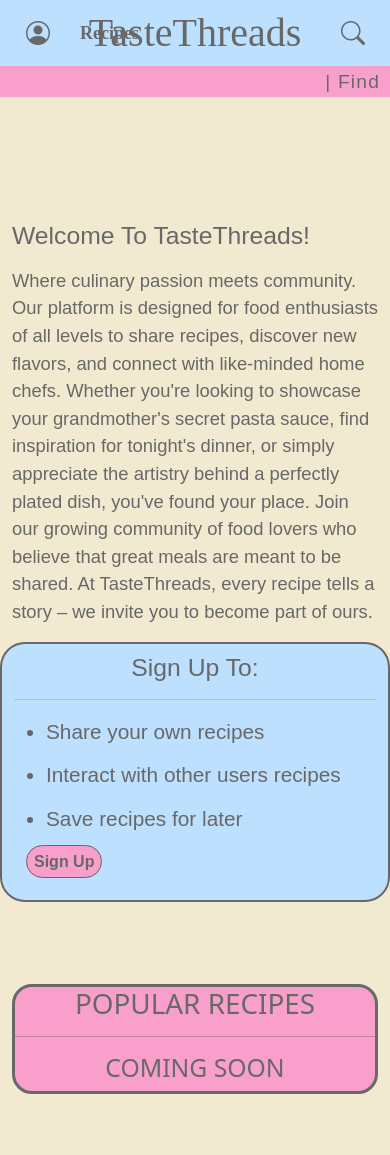
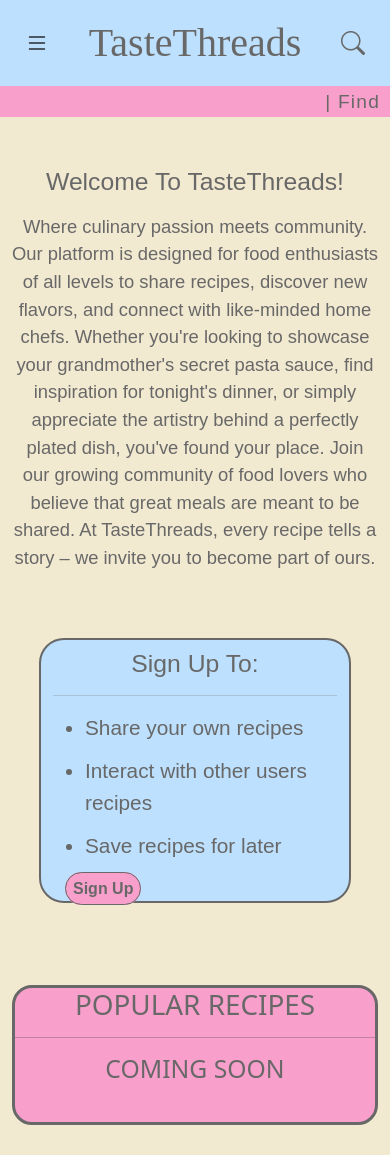
Before and after one commit to Willr-hawkins/taste-threads, a Django app: page / in a window 390 px wide. Before the commit the page ends 1094 px from the top, so only its background shows below. Run offline with Django 5.2, Linux system fonts and the light colour scheme.

Commit message:
Updated navbar for a responsive display on all screen sizes.

```diff
--- a/home/templates/home/home_page.html
+++ b/home/templates/home/home_page.html
@@ -51,7 +51,7 @@
     </div>
 
     <!-- Display the current most popular recipes throught the whole site. -->
-    <div class="container">
+    <div class="container popular-recipes-container">
         <div class="popular-recipes px-lg-4">
             <h1 class="text-center dim-gray">POPULAR RECIPES</h1>
             <hr>
--- a/recipes/templates/recipes/recipe_detail.html
+++ b/recipes/templates/recipes/recipe_detail.html
@@ -3,7 +3,7 @@
 
 {% block content %}
     <div class="container" style="padding-bottom: 50px;">
-        <a class="return-link float-start" style="margin-bottom: 25px; text-decoration: none;" href="{% url 'recipe_list' %}"><i class="bi bi-arrow-left-square-fill"></i> Back To All Recipes</a>
+        <a class="return-link float-start" style="margin-bottom: 25px; text-decoration: none;" href="javascript:history.back()"><i class="bi bi-arrow-left-square-fill"></i> Return</a>
         {% if recipe.image %}
             <div class="recipe-img mt-5">
                 <img src="{{ recipe.image.url }}" alt="{{ recipe.recipe_name }}">
--- a/static/css/base.css
+++ b/static/css/base.css
@@ -149,6 +149,19 @@ html, body {
     text-decoration: underline 2.5px #F1E9D0;
 }
 
+.offcanvas {
+    height: 150px !important;
+}
+
+.offcanvas .nav-link {
+    font-size: larger;
+}
+
+.offcanvas-body,
+.offcanvas-header {
+    background-color: #bde0fe !important;
+}
+
 /* Allauth templates */
 .allauth-container {
     padding-top: 93px;
@@ -195,7 +208,7 @@ html, body {
 }
 
 .intro {
-    margin-top: 124px;
+    margin-top: 120px;
 }
 
 .intro-text {
@@ -208,6 +221,9 @@ html, body {
     border-radius: 25px;
     padding-top: 9px;
     min-height: 260px;
+    text-align: start;
+    max-width: 80%;
+    margin: 0 auto;
 }
 
 .signup-box h2 {
@@ -235,12 +251,16 @@ html, body {
     background-color: #F1E9D0;
 }
 
+.popular-recipes-container {
+    padding-bottom: 30px;
+}
 
 .popular-recipes {
     background-color: #f8a0cb;
     border: 3px solid #686868;
     border-radius: 20px;
     margin-top: 82px;
+    padding-bottom: 30px;
 }
 
 /* recipes page */
@@ -421,6 +441,16 @@ html, body {
 
 /* phone sized screeens */
 @media (max-width: 767px) {
+
+    .intro {
+        text-align: center;
+        margin-top: 50px;
+    }
+
+    .signup-box {
+        margin-top: 50px;
+    }
+
     .card-body {
         margin-left: 0;
         margin-top: 10px;
--- a/templates/base.html
+++ b/templates/base.html
@@ -10,17 +10,17 @@
     {% endblock %}
 
     {% block corecss %}
-        <!-- Bootstrap CSS link -->
+        <!-- Bootstrap CSS -->
         <link href="https://cdn.jsdelivr.net/npm/bootstrap@5.3.3/dist/css/bootstrap.min.css" rel="stylesheet"
               integrity="sha384-QWTKZyjpPEjISv5WaRU9OFeRpok6YctnYmDr5pNlyT2bRjXh0JMhjY6hW+ALEwIH" crossorigin="anonymous">
-        <!-- Bootsrap icons CSS link -->
+        <!-- Bootstrap icons CSS -->
         <link rel="stylesheet" href="https://cdn.jsdelivr.net/npm/bootstrap-icons@1.11.1/font/bootstrap-icons.css">
-        <!-- Link to base.css file -->
+        <!-- Custom CSS -->
         <link rel="stylesheet" href="{% static 'css/base.css' %}">
     {% endblock %}
 
     {% block corejs %}
-        <!-- Boostrap JS and popper links -->
+        <!-- Bootstrap JS and Popper -->
         <script src="https://cdn.jsdelivr.net/npm/@popperjs/core@2.11.8/dist/umd/popper.min.js"
                 integrity="sha384-I7E8VVD/ismYTF4hNIPjVp/Zjvgyol6VFvRkX/vR+Vc4jQkC+hVqc2pM8ODewa9r" crossorigin="anonymous">
         </script>
@@ -34,38 +34,44 @@
 <body>
     <!-- Navbar -->
     <nav class="navbar" style="background-color: #bde0fe; position: relative;">
-        <div class="container-fluid d-flex justify-content align-items-center position-relative">
-            <!-- Left side of Nav: Profile + Recipes link -->
-            <div class="d-flex align-items-center">
+        <div class="container-fluid d-flex justify-content-between align-items-center">
+            <!-- Offcanvas toggler for small screens -->
+            <button class="btn d-md-none" type="button" data-bs-toggle="offcanvas" data-bs-target="#offcanvasNav"
+                aria-controls="offcanvasNav">
+                <i class="bi bi-list" style="font-size: 1.5rem;"></i>
+            </button>
+
+            <!-- Left side of Nav (hidden on small screens) -->
+            <div class="d-none d-md-flex align-items-center">
                 <div class="dropdown dropend me-2">
                     <button class="profile-dropdown" type="button" data-bs-toggle="dropdown" aria-expanded="false">
                         <i class="bi bi-person-circle dim-gray profile ms-2"></i>
                     </button>
                     <ul class="dropdown-menu">
                         {% if user.is_authenticated %}
-                            <li><a class="dropdown-item" href="{% url 'user_profile' %}">Profile</a></li>
-                            <li><a class="dropdown-item" href="#">Wishlists</a></li>
-                            <li><a class="dropdown-item" href="{% url 'account_logout' %}">Logout</a></li>
+                            <li><a class="dropdown-item libre-baskerville" href="{% url 'user_profile' %}">Profile</a></li>
+                            <li><a class="dropdown-item libre-baskerville" href="#">Wishlists</a></li>
+                            <li><a class="dropdown-item libre-baskerville" href="{% url 'account_logout' %}">Logout</a></li>
                         {% else %}
-                            <li><a class="dropdown-item" href="{% url 'account_login' %}">Login</a></li>
-                            <li><a class="dropdown-item" href="{% url 'account_signup' %}">Sign Up</a></li>
+                            <li><a class="dropdown-item libre-baskerville" href="{% url 'account_login' %}">Login</a></li>
+                            <li><a class="dropdown-item libre-baskerville" href="{% url 'account_signup' %}">Sign Up</a></li>
                         {% endif %}
                     </ul>
                 </div>
-                <!-- Link to see all recipes -->
                 <a href="{% url 'recipe_list' %}" class="recipes-link dim-gray libre-baskerville ms-3">Recipes</a>
             </div>
 
             <!-- Centered navbar brand -->
-            <a href="{% url 'home' %}" class="navbar-brand navbar-brand-centered libre-baskerville">TasteThreads</a>
+            <a href="{% url 'home' %}" class="navbar-brand mx-auto libre-baskerville">TasteThreads</a>
 
-            <!-- Right side of Nav: Search toggle -->
+            <!-- Right side: Search toggle -->
             <div class="search-container d-flex align-items-center">
-                <!-- Search button (visible when search is collapsed) -->
                 <button class="btn dim-gray search-toggle-btn" type="button" data-bs-toggle="collapse"
                         data-bs-target="#searchCollapse" aria-expanded="false" aria-controls="searchCollapse">
                     <i class="bi bi-search"></i>
                 </button>
+            </div>
+        </div>
 
         <!-- Search form (expanded) -->
         <div class="collapse search-form" id="searchCollapse">
@@ -78,24 +84,45 @@
                 </button>
             </form>
         </div>
+
+        <!-- Offcanvas menu for small screens (TOP) -->
+        <div class="offcanvas offcanvas-top" tabindex="-1" id="offcanvasNav" aria-labelledby="offcanvasNavLabel">
+            <div class="offcanvas-header">
+                <h3 class="offcanvas-title dim-gray libre-baskerville" id="offcanvasNavLabel">Menu</h3>
+                <button type="button" class="btn-close" data-bs-dismiss="offcanvas" aria-label="Close"></button>
+            </div>
+            <div class="offcanvas-body d-flex justify-content-center">
+                <div class="d-flex flex-wrap justify-content-center gap-3">
+                    {% if user.is_authenticated %}
+                        <a class="nav-link dim-gray libre-baskerville" href="{% url 'user_profile' %}">Profile</a>
+                        <a class="nav-link dim-gray libre-baskerville" href="#">Wishlists</a>
+                        <a class="nav-link dim-gray libre-baskerville" href="{% url 'account_logout' %}">Logout</a>
+                    {% else %}
+                        <a class="nav-link dim-gray libre-baskerville" href="{% url 'account_login' %}">Login</a>
+                        <a class="nav-link dim-gray libre-baskerville" href="{% url 'account_signup' %}">Sign Up</a>
+                    {% endif %}
+                    <a class="nav-link dim-gray libre-baskerville" href="{% url 'recipe_list' %}">Recipes</a>
+                </div>
             </div>
         </div>
     </nav>
 
+    <!-- Main Content -->
     {% block content %}
     {% endblock %}
 
+    <!-- Scripts -->
     <script>
-        // Fix toogle behavior
-        document.addEventListener('DOMContentLoaded', function() {
+        // Fix search toggle behavior
+        document.addEventListener('DOMContentLoaded', function () {
             const searchCollapse = document.getElementById('searchCollapse');
             const toggleBtn = document.querySelector('.search-toggle-btn');
 
-            searchCollapse.addEventListener('show.bs.collapse', function() {
+            searchCollapse.addEventListener('show.bs.collapse', function () {
                 toggleBtn.style.visibility = 'hidden';
             });
 
-            searchCollapse.addEventListener('hidden.bs.collapse', function() {
+            searchCollapse.addEventListener('hidden.bs.collapse', function () {
                 toggleBtn.style.visibility = 'visible';
             });
         });
```
Also changed, not shown: 1 other file. Lines whose indentation alone changed are shown as unchanged.
